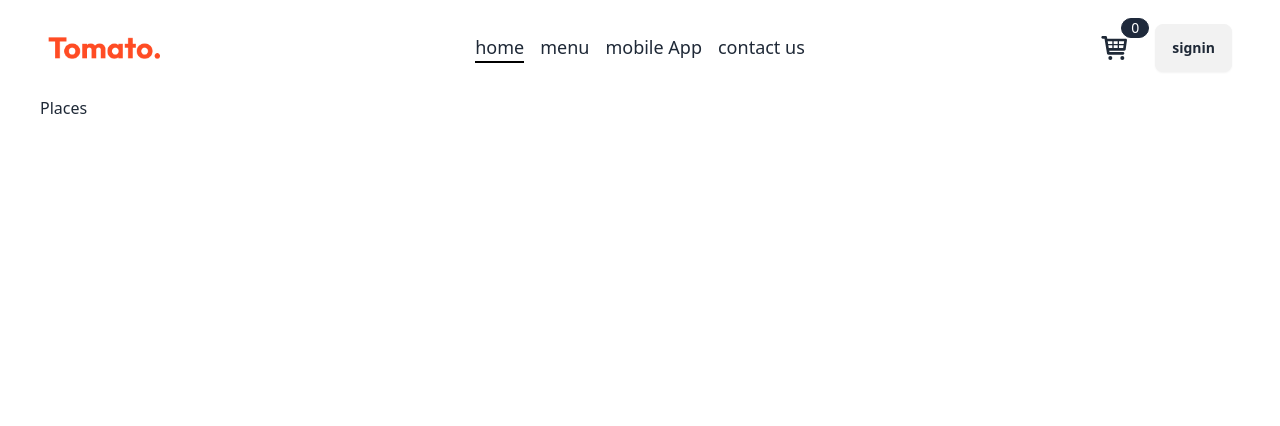
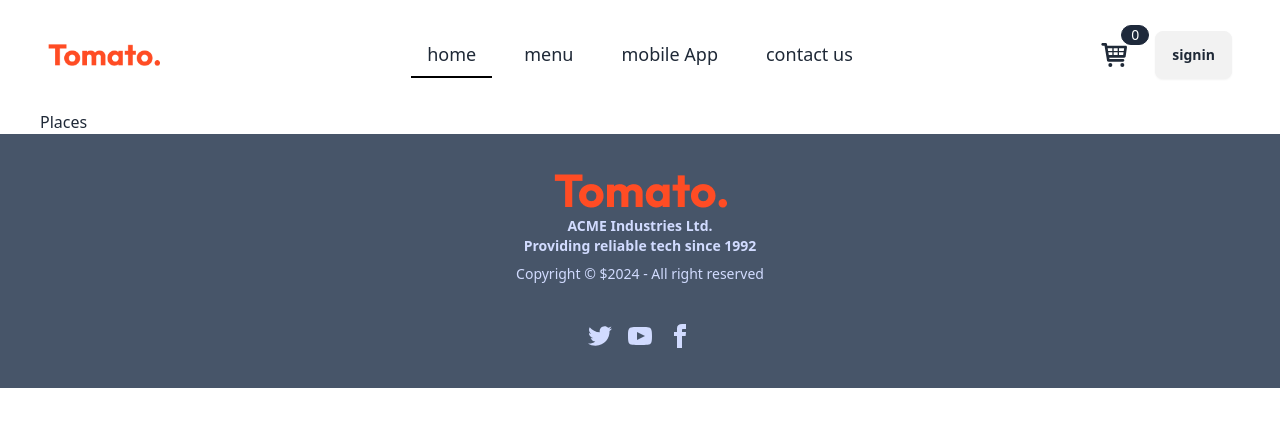
Before and after one commit to Svhodro/Food-Del, a React (Vite) app: page /plaseorder in a window 1280 px wide. Shown: the top 426 px of the page. Built offline with nearby package versions, Linux system fonts and the light colour scheme.

Commit message:
mane link added

```diff
--- a/src/App.jsx
+++ b/src/App.jsx
@@ -4,9 +4,11 @@
 import Home from './pages/Home/Home'
 import Cart from './pages/Cart/Cart'
 import Places from './pages/PlaceOrder/Places'
+import Footer from './components/Footer/Footer'
 
 function App() {
   return (
+    <div>
     <div className='px-2 md:px-10'>
       <Navbar/>
       <Routes>
@@ -15,6 +17,9 @@
         <Route path='/plaseorder' element={<Places/>}    />
 
       </Routes>
+
+    </div>
+    <Footer/>
     </div>
   )
 }
--- /dev/null
+++ b/src/components/Appdownload/Appdownload.jsx
@@ -0,0 +1,20 @@
+import React from "react";
+import { assets } from "../../assets/assets";
+
+function Appdownload() {
+  return (
+    <div id="app" className="h-[400px] flex justify-center items-center">
+      <div className="flex flex-col justify-center items-center my-6 gap-6">
+        <div>
+          <p className="text-2xl sm:text-4xl font-bold text-center mb-4">For The Better Experience Download <br />Tomato App</p>
+        </div>
+        <div className="flex gap-4 justify-center items-center flex-wrap">
+          <img src={assets.play_store} alt="img" />
+          <img src={assets.app_store} alt="img" />
+        </div>
+      </div>
+    </div>
+  );
+}
+
+export default Appdownload;
--- a/src/components/ExploreManu/ExploreMenu.jsx
+++ b/src/components/ExploreManu/ExploreMenu.jsx
@@ -9,10 +9,10 @@
 function ExploreMenu({category,setcategory}) {
 
   return (
-    <div className='border-b-2 border-zinc-300 '>
+    <div className='border-b-2 border-zinc-300 ' id='explore'>
         <div className='w-full flex flex-col gap-2 py-4'>
             <h1 className='font-bold text-2xl sm:text-4xl ' >Explore Menu</h1>
-            <p> Choose your food from a diverse manu featuring from there...</p>
+            <p className='text-lg font-semibold'> Choose your food from a diverse manu featuring from there...</p>
         </div>
             <Swiper
         slidesPerView={1}
--- a/src/components/FoodDisplay/FoodDispaly.jsx
+++ b/src/components/FoodDisplay/FoodDispaly.jsx
@@ -2,7 +2,7 @@
 import { StoreContext } from '../../context/StoreContext'
 import FoodItem from '../FoodItem/FoodItem'
 
-function FoodDispaly() {
+function FoodDispaly({category}) {
    const{food_list}= useContext(StoreContext)
 
   return (
@@ -12,7 +12,10 @@
       </div>
       <div className='flex justify-center items-center flex-wrap gap-2 py-10'>
         {food_list.map((item,index)=>{
-              return <FoodItem key={index} item={item}/>
+          if (category==='All' || category===item.category) {
+            return <FoodItem key={index} item={item}/>
+          }
+
         })}
       </div>
     </div>
--- /dev/null
+++ b/src/components/Footer/Footer.jsx
@@ -0,0 +1,59 @@
+import React from "react";
+import { assets } from "../../assets/assets";
+
+function Footer() {
+  return (
+    <div id="contact">
+      <footer className="footer footer-center bg-slate-600 text-primary-content p-10">
+        <aside>
+          <img src={assets.logo} alt="" />
+          <p className="font-bold">
+            ACME Industries Ltd.
+            <br />
+            Providing reliable tech since 1992
+          </p>
+          <p>Copyright © ${new Date().getFullYear()} - All right reserved</p>
+        </aside>
+        <nav>
+          <div className="grid grid-flow-col gap-4">
+            <a>
+              <svg
+                xmlns="http://www.w3.org/2000/svg"
+                width="24"
+                height="24"
+                viewBox="0 0 24 24"
+                className="fill-current"
+              >
+                <path d="M24 4.557c-.883.392-1.832.656-2.828.775 1.017-.609 1.798-1.574 2.165-2.724-.951.564-2.005.974-3.127 1.195-.897-.957-2.178-1.555-3.594-1.555-3.179 0-5.515 2.966-4.797 6.045-4.091-.205-7.719-2.165-10.148-5.144-1.29 2.213-.669 5.108 1.523 6.574-.806-.026-1.566-.247-2.229-.616-.054 2.281 1.581 4.415 3.949 4.89-.693.188-1.452.232-2.224.084.626 1.956 2.444 3.379 4.6 3.419-2.07 1.623-4.678 2.348-7.29 2.04 2.179 1.397 4.768 2.212 7.548 2.212 9.142 0 14.307-7.721 13.995-14.646.962-.695 1.797-1.562 2.457-2.549z"></path>
+              </svg>
+            </a>
+            <a>
+              <svg
+                xmlns="http://www.w3.org/2000/svg"
+                width="24"
+                height="24"
+                viewBox="0 0 24 24"
+                className="fill-current"
+              >
+                <path d="M19.615 3.184c-3.604-.246-11.631-.245-15.23 0-3.897.266-4.356 2.62-4.385 8.816.029 6.185.484 8.549 4.385 8.816 3.6.245 11.626.246 15.23 0 3.897-.266 4.356-2.62 4.385-8.816-.029-6.185-.484-8.549-4.385-8.816zm-10.615 12.816v-8l8 3.993-8 4.007z"></path>
+              </svg>
+            </a>
+            <a>
+              <svg
+                xmlns="http://www.w3.org/2000/svg"
+                width="24"
+                height="24"
+                viewBox="0 0 24 24"
+                className="fill-current"
+              >
+                <path d="M9 8h-3v4h3v12h5v-12h3.642l.358-4h-4v-1.667c0-.955.192-1.333 1.115-1.333h2.885v-5h-3.808c-3.596 0-5.192 1.583-5.192 4.615v3.385z"></path>
+              </svg>
+            </a>
+          </div>
+        </nav>
+      </footer>
+    </div>
+  );
+}
+
+export default Footer;
--- a/src/components/Navbar/Navbar.jsx
+++ b/src/components/Navbar/Navbar.jsx
@@ -34,6 +34,7 @@
               }}
               className={`${manu == "home" ? "border-b" : "border-none"}`}
             >
+              <Link to="/"></Link>
               home
             </li>
             <li
@@ -42,7 +43,7 @@
               }}
               className={`${manu == "menu" ? "border-b" : "border-none"}`}
             >
-              menu
+              <a href="#explore">menu</a>
             </li>
             <li
               onClick={() => {
@@ -50,7 +51,7 @@
               }}
               className={`${manu == "mobile" ? "border-b" : "border-none"}`}
             >
-              mobile App
+              <a href="#app-download">mobile App</a>
             </li>
             <li
               onClick={() => {
@@ -58,7 +59,7 @@
               }}
               className={`${manu == "contact" ? "border-b" : "border-none"}`}
             >
-              contact us
+              <a href="#contact">contact us</a>
             </li>
           </ul>
         </div>
@@ -70,49 +71,44 @@
               onClick={() => {
                 setmanu("home");
               }}
-            className={`${
-              manu == "home" ? "border-b-2 border-black" : "border-none"
-            }`}
+              className={`${manu == "home" ? "border-b-2 border-black" : "border-none"}`}
             >
-            home
+              <Link to="/">  home</Link>
+
             </li>
             <li
               onClick={() => {
                 setmanu("menu");
               }}
-            className={`${
-              manu == "menu" ? "border-b-2 border-black" : "border-none"
-            }`}
+              className={`${manu == "menu" ? "border-b-2 border-black" : "border-none"}`}
             >
-            menu
+              <a href="#explore">menu</a>
             </li>
             <li
               onClick={() => {
                 setmanu("mobile");
               }}
-            className={`${
-              manu == "mobile" ? "border-b-2 border-black" : "border-none"
-            }`}
+              className={`${manu == "mobile" ? "border-b-2 border-black" : "border-none"}`}
             >
-            mobile App
+              <a href="#app">mobile App</a>
             </li>
             <li
               onClick={() => {
                 setmanu("contact");
               }}
-            className={`${
-              manu == "contact" ? " border-b-2 border-black" : "border-none "
-            }`}
+              className={`${manu == "contact" ? "border-b-2 border-black" : "border-none"}`}
             >
-            contact us
+              <a href="#contact">contact us</a>
             </li>
         </ul>
       </div>
       <div className="navbar-end gap-5">
         <div className="indicator">
-          <span className="indicator-item badge badge-secondary bg-slate-800 border-slate-800 text-white ">0</span>
+          <span className="indicator-item badge badge-secondary bg-slate-800 border-slate-800 text-white ">
+            0
+          </span>
           <div className=" grid h-10 w-10 place-items-center">
-          <TiShoppingCart className="size-8"/>
+            <TiShoppingCart className="size-8" />
           </div>
         </div>
         <a className="btn">signin</a>
--- a/src/context/StoreContext.jsx
+++ b/src/context/StoreContext.jsx
@@ -4,10 +4,24 @@
 export const StoreContext = createContext();
 
 const storeContaxtProvider = ({children}) => {
+const [cartItem,setCartItem] =useState({})
+const adtocart=(itemid)=>{
+         if (!cartItem[itemid]) {
+          setCartItem((prev)=>({...prev,[itemid]:1}))
+         }else{
+          setCartItem((prev)=>({...prev,[itemid]:prev[itemid]+1}))
+         }
+}
 
+const removecart=(itemid)=>{
+  setCartItem((prev)=>({...prev,[itemid]:prev[itemid]-1}))
+}
+useEffect(()=>{
+console.log(cartItem);
+},[cartItem])
 
   return (
-    <StoreContext.Provider value={{food_list}}>
+    <StoreContext.Provider value={{food_list , cartItem,adtocart,removecart}}>
       {children}
     </StoreContext.Provider>
   );
--- a/src/index.css
+++ b/src/index.css
@@ -1,3 +1,7 @@
 @tailwind base;
 @tailwind components;
 @tailwind utilities;
+
+*{
+    scroll-behavior: smooth;
+}
--- a/src/pages/Home/Home.jsx
+++ b/src/pages/Home/Home.jsx
@@ -2,6 +2,7 @@
 import Header from '../../components/Header/Header'
 import ExploreMenu from '../../components/ExploreManu/ExploreMenu'
 import FoodDispaly from '../../components/FoodDisplay/FoodDispaly'
+import Appdownload from '../../components/Appdownload/Appdownload'
 
 function Home() {
   const [category,setcategory]=useState('All')
@@ -13,6 +14,7 @@
       <Header/>
       <ExploreMenu category={category} setcategory={setcategory}/>
       <FoodDispaly category={category}/>
+      <Appdownload/>
     </div>
   )
 }
```
Also changed, not shown: src/components/FoodItem/FoodItem.jsx (+41 -8 lines). Lines whose indentation alone changed are shown as unchanged.
